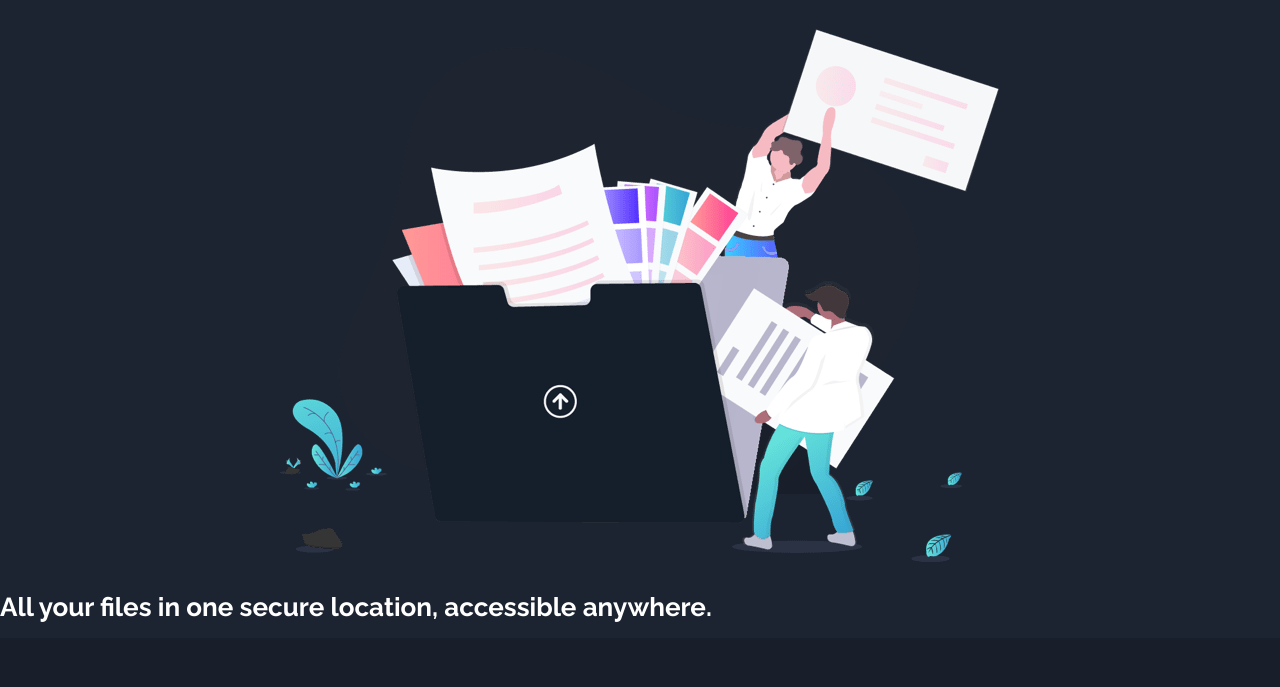
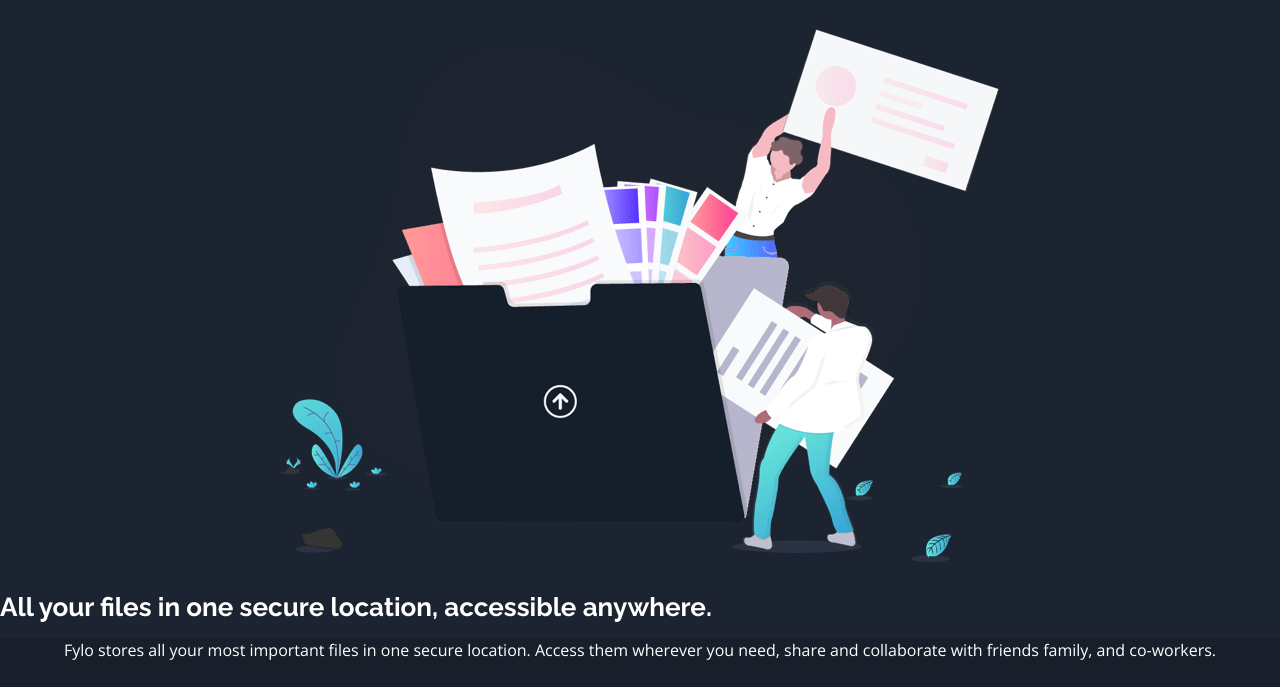
Before and after one commit to j-tomajin/FrontendMentor.Fylo-Landing-Page-Dark-Theme, a plain HTML site: page index.html in a window 1280 px wide. Shown: the part 66-753 px from the top of the page. Drawn offline with nearby package versions, Linux system fonts and the light colour scheme; files that its build step writes are made by us from their sources.

Commit message:
main modified

```diff
--- a/scss/layouts/_b-main.scss
+++ b/scss/layouts/_b-main.scss
@@ -5,23 +5,28 @@ main {
     width: min(100%, f.rem(1440));
     margin-inline: auto;
     text-align: center;
+    background-color: var(--d-blue);
+
+
 
     .img {
         margin-bottom: f.rem(32);
     }
 
     article {
+        /* padding-block: f.rem(32); */
         background-color: var(--d-blue-main-bg);
         width: 100%;
         color: var(--white);
 
         h1 {
             font-size: f.rem(26);
+            /* transform: translateY(-50px); */
         }
 
         p {
             padding-inline: f.rem(16);
-            margin-top: f.rem(80);
+            /* margin-top: f.rem(80); */
         }
 
         a {
@@ -33,9 +38,4 @@ main {
             border-radius: 50px;
         }
     }
-
-    background-color: var(--d-blue);
-    background-image: url(../images/bg-curvy-mobile.svg);
-    background-repeat: no-repeat;
-    background-position: center;
 }
```
